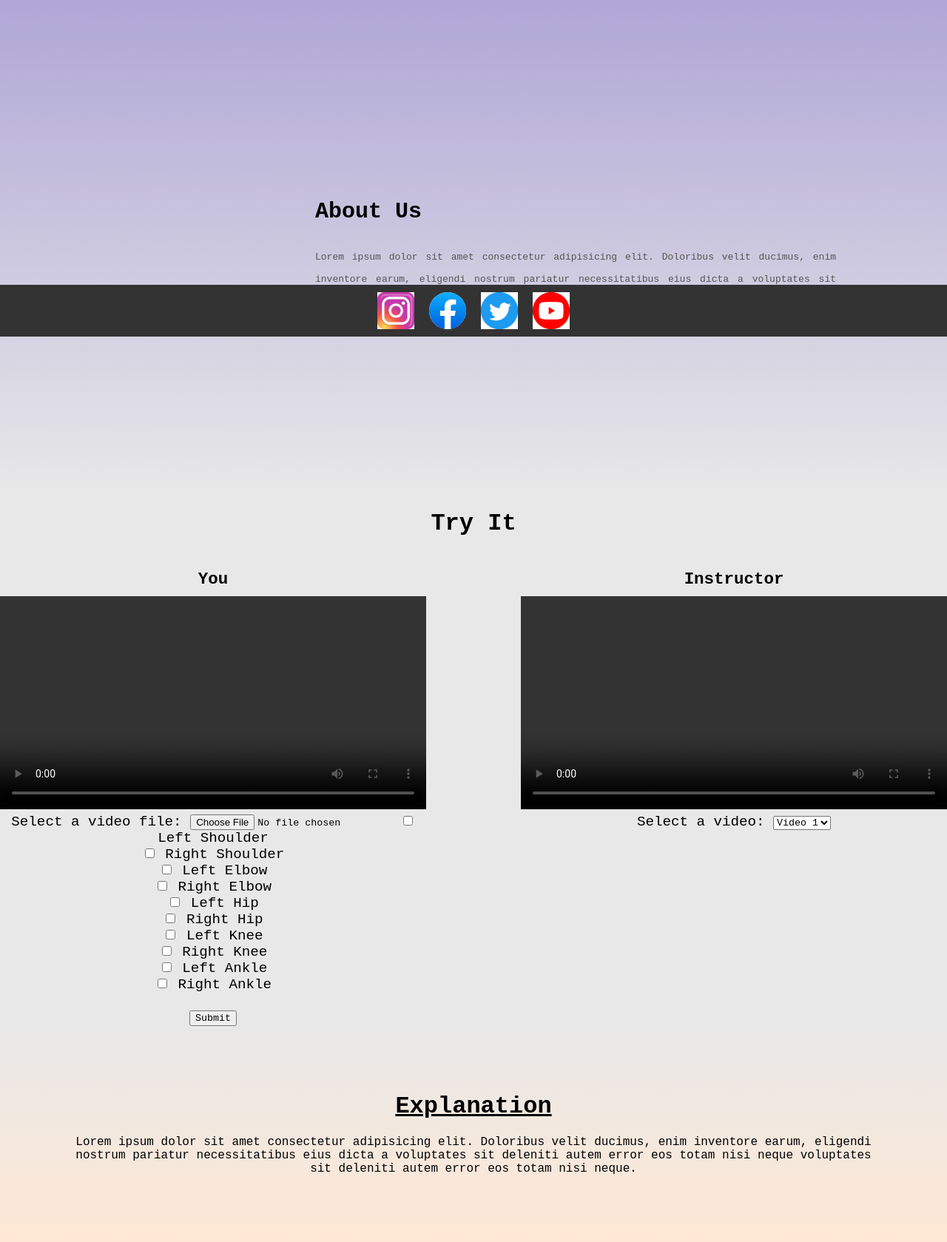
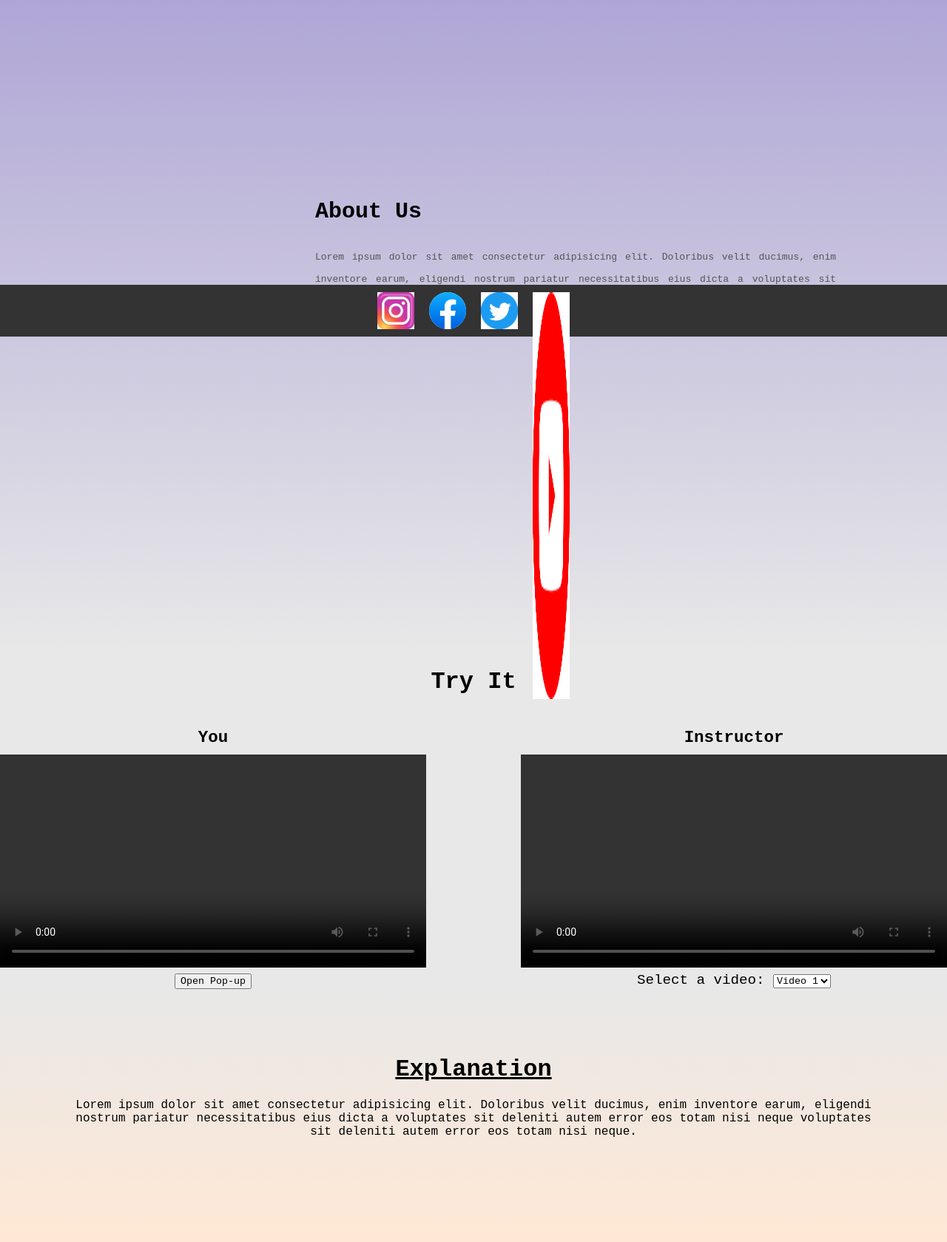
Before and after one commit to AdityaBoddepalli/Form-Fusion, a Flask app: page / in a window 1280 px wide. Shown: the part 405-2084 px from the top of the page at 74% size. Run offline with Flask 2, Linux system fonts and the light colour scheme.

Commit message:
Update index.html
finally

```diff
--- a/app/templates/index.html
+++ b/app/templates/index.html
@@ -48,9 +48,13 @@
                         <h3 class="video-title">You</h3>
                         <video id="client" controls></video>
 
-                    <form>
-                        <label for="video-file">Select a video file:</label>
-                        <input type="file" id="video-file" accept="video/*">
+                        <button id="popup-button">Open Pop-up</button>
+                        <div id="popup" style="display: none;">
+                            <div id="popup-content">
+                                <span id="close-button">&times;</span>
+                                <form action="">
+                                    <input type="file" accept="video/*">
+                                    <br><br>
                                     <input type="checkbox" id="joint1" name="shoulderLeft" value="shoulderLeft">
                                     <label for="joint1"> Left Shoulder</label><br>
                                     <input type="checkbox" id="joint2" name="shoulderRight" value="shoulderRight">
@@ -70,10 +74,11 @@
                                     <input type="checkbox" id="joint9" name="AnkleLeft" value="AnkleLeft">
                                     <label for="joint9"> Left Ankle</label><br>
                                     <input type="checkbox" id="joint10" name="AnkleRight" value="AnkleRight">
-                        <label for="joint10"> Right Ankle</label><br><br>
-                        <input type="submit" value="Submit">
+                                    <label for="joint10"> Right Ankle</label><br>
+                                    <input type="submit" value="Upload Video">
                                 </form>
-
+                            </div>
+                        </div>
                         <script>
                             const input = document.querySelector('#video-file');
                             const cl_vid = document.querySelector('#client');
@@ -124,7 +129,26 @@
             <a href="https://www.instagram.com/"><img src="../static/images/images.jpeg" width="50" height="50"></a>
             <a href="https://www.facebook.com/"><img src="../static/images/download.png" width="50" height="50"></a>
             <a href="https://twitter.com/"><img src="../static/images/download (1).png" width="50" height="50"></a>
-        <a href="https://youtube.com/"><img src="../static/images/download (2).png" width="50" height="50"></a>
+            <a href="https://youtube.com/"><img src="../static/images/download (2).png" width="50" height="550"></a>
         </div>
+        <script>
+            const popupButton = document.getElementById("popup-button");
+            const popup = document.getElementById("popup");
+            const closeButton = document.getElementById("close-button");
+
+            popupButton.addEventListener("click", () => {
+                popup.style.display = "block";
+            });
+
+            closeButton.addEventListener("click", () => {
+                popup.style.display = "none";
+            });
+
+            window.addEventListener("click", (event) => {
+                if (event.target === popup) {
+                    popup.style.display = "none";
+                }
+            });
+        </script>
     </body>
     </html>
```
Lines whose indentation alone changed are shown as unchanged.
